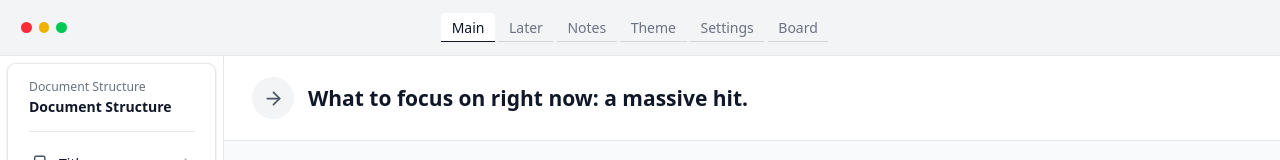
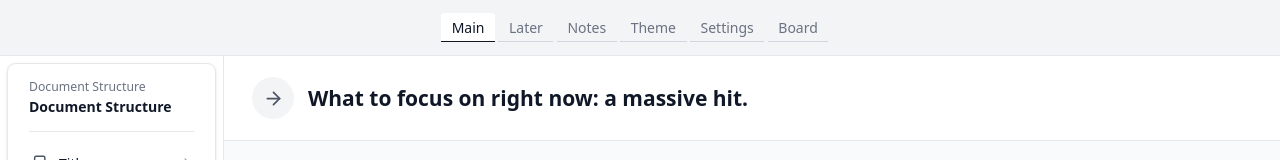
Before and after one commit to familydude/Deckhand, a React (Vite) app: page / in a window 1280 px wide. Shown: the top 160 px of the page. Built offline with nearby package versions, Linux system fonts and the light colour scheme.

Commit message:
Update Header.tsx to use toolbar

```diff
--- a/src/components/Header.tsx
+++ b/src/components/Header.tsx
@@ -1,3 +1,4 @@
+import { useState, useEffect } from 'react';
 import { motion } from 'motion/react';
 
 interface HeaderProps {
@@ -8,15 +9,80 @@ interface HeaderProps {
 }
 
 export function Header({ activeTab, setActiveTab, title, setTitle }: HeaderProps) {
+  const [hasTextSelection, setHasTextSelection] = useState(false);
+
+  // Listen for text selection changes
+  useEffect(() => {
+    const handleSelectionChange = () => {
+      const selection = window.getSelection();
+      const hasSelection = selection && !selection.isCollapsed && selection.toString().trim().length > 0;
+      setHasTextSelection(!!hasSelection);
+    };
+
+    document.addEventListener('selectionchange', handleSelectionChange);
+    return () => {
+      document.removeEventListener('selectionchange', handleSelectionChange);
+    };
+  }, []);
+
+  const formatText = (color: string) => {
+    if ((window as any).formatText) {
+      switch (color) {
+        case 'blue':
+          (window as any).formatText('blue');
+          break;
+        case 'green':
+          (window as any).formatText('green');
+          break;
+        case 'red':
+          (window as any).formatText('red');
+          break;
+      }
+    }
+  };
+
   const tabs = ['Main', 'Later', 'Notes', 'Theme', 'Settings', 'Board'];
 
   return (
     <div className="h-16 bg-gray-100 border-b border-gray-200 flex items-center justify-between px-6">
-      {/* Window Controls */}
+      {/* Window Controls - now functional as color buttons */}
       <div className="flex items-center gap-2">
-        <div className="w-3 h-3 bg-red-500 rounded-full"></div>
-        <div className="w-3 h-3 bg-yellow-500 rounded-full"></div>
-        <div className="w-3 h-3 bg-green-500 rounded-full"></div>
+        <motion.button
+          onClick={() => formatText('red')}
+          className={`w-3 h-3 rounded-full transition-all duration-200 ${
+            hasTextSelection
+              ? 'bg-red-500 hover:bg-red-600 cursor-pointer transform hover:scale-110'
+              : 'bg-red-300 cursor-not-allowed opacity-60'
+          }`}
+          disabled={!hasTextSelection}
+          whileHover={hasTextSelection ? { scale: 1.2 } : {}}
+          whileTap={hasTextSelection ? { scale: 1.1 } : {}}
+          title={hasTextSelection ? "Apply red color" : "Select text to apply color"}
+        />
+        <motion.button
+          onClick={() => formatText('blue')}
+          className={`w-3 h-3 rounded-full transition-all duration-200 ${
+            hasTextSelection
+              ? 'bg-blue-500 hover:bg-blue-600 cursor-pointer transform hover:scale-110'
+              : 'bg-blue-300 cursor-not-allowed opacity-60'
+          }`}
+          disabled={!hasTextSelection}
+          whileHover={hasTextSelection ? { scale: 1.2 } : {}}
+          whileTap={hasTextSelection ? { scale: 1.1 } : {}}
+          title={hasTextSelection ? "Apply blue color" : "Select text to apply color"}
+        />
+        <motion.button
+          onClick={() => formatText('green')}
+          className={`w-3 h-3 rounded-full transition-all duration-200 ${
+            hasTextSelection
+              ? 'bg-green-500 hover:bg-green-600 cursor-pointer transform hover:scale-110'
+              : 'bg-green-300 cursor-not-allowed opacity-60'
+          }`}
+          disabled={!hasTextSelection}
+          whileHover={hasTextSelection ? { scale: 1.2 } : {}}
+          whileTap={hasTextSelection ? { scale: 1.1 } : {}}
+          title={hasTextSelection ? "Apply green color" : "Select text to apply color"}
+        />
       </div>
 
       {/* Tabs */}
```
